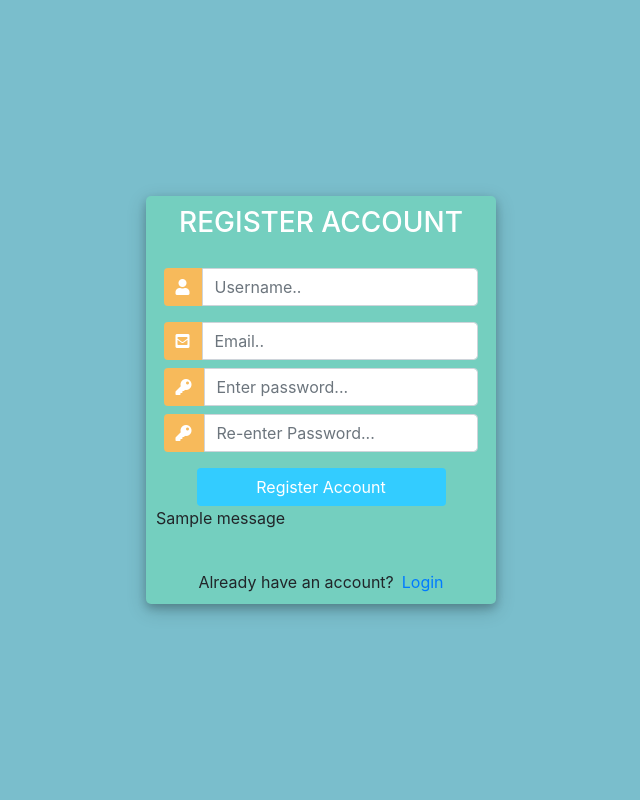
After one commit to evaristofm/-control_customers, a Django app: template accounts/templates/accounts/register.html in a window 1280 px wide. The commit adds this page. Shown: the whole page, without its empty margins (319-959 px from the left). Run offline with Django 3.2, Linux system fonts and the light colour scheme; the template is opened without the code that fills it, so the values that code supplies are empty, except form fields; tables that the repository leaves empty hold one stand-in row (values such as "Sample post"); one stand-in notice (Sample message) is shown; form fields are guessed from the names that the template uses; some libraries are stand-ins or nearby versions.

Commit message:
adding funcionality and templates

```diff
--- /dev/null
+++ b/accounts/templates/accounts/register.html
@@ -0,0 +1,141 @@
+<!DOCTYPE html>
+<html>
+
+<head>
+	<title>Login</title>
+	<link rel="stylesheet" href="https://stackpath.bootstrapcdn.com/bootstrap/4.1.3/css/bootstrap.min.css" integrity="sha384-MCw98/SFnGE8fJT3GXwEOngsV7Zt27NXFoaoApmYm81iuXoPkFOJwJ8ERdknLPMO" crossorigin="anonymous">
+	<script src="https://ajax.googleapis.com/ajax/libs/jquery/3.3.1/jquery.min.js"></script>
+	<link rel="stylesheet" href="https://use.fontawesome.com/releases/v5.6.1/css/all.css" integrity="sha384-gfdkjb5BdAXd+lj+gudLWI+BXq4IuLW5IT+brZEZsLFm++aCMlF1V92rMkPaX4PP" crossorigin="anonymous">
+
+	<style>
+		body,
+		html {
+			margin: 0;
+			padding: 0;
+			height: 100%;
+			background: #7abecc !important;
+		}
+		.user_card {
+			width: 350px;
+			margin-top: auto;
+			margin-bottom: auto;
+			background: #74cfbf;
+			position: relative;
+			display: flex;
+			justify-content: center;
+			flex-direction: column;
+			padding: 10px;
+			box-shadow: 0 4px 8px 0 rgba(0, 0, 0, 0.2), 0 6px 20px 0 rgba(0, 0, 0, 0.19);
+			-webkit-box-shadow: 0 4px 8px 0 rgba(0, 0, 0, 0.2), 0 6px 20px 0 rgba(0, 0, 0, 0.19);
+			-moz-box-shadow: 0 4px 8px 0 rgba(0, 0, 0, 0.2), 0 6px 20px 0 rgba(0, 0, 0, 0.19);
+			border-radius: 5px;
+
+		}
+
+		.form_container {
+			margin-top: 20px;
+		}
+
+		#form-title{
+			color: #fff;
+		}
+		.login_btn {
+			width: 100%;
+			background: #33ccff !important;
+			color: white !important;
+		}
+		.login_btn:focus {
+			box-shadow: none !important;
+			outline: 0px !important;
+		}
+		.login_container {
+			padding: 0 2rem;
+		}
+		.input-group-text {
+			background: #f7ba5b !important;
+			color: white !important;
+			border: 0 !important;
+			border-radius: 0.25rem 0 0 0.25rem !important;
+		}
+		.input_user,
+		.input_pass:focus {
+			box-shadow: none !important;
+			outline: 0px !important;
+		}
+
+	</style>
+
+</head>
+<body>
+	<div class="container h-100">
+		<div class="d-flex justify-content-center h-100">
+			<div class="user_card">
+				<div class="d-flex justify-content-center">
+					<h3 id="form-title">REGISTER ACCOUNT</h3>
+				</div>
+				<div class="d-flex justify-content-center form_container">
+
+					<form method="POST" action="">
+                        {% csrf_token %}
+						<div class="input-group mb-3">
+							<div class="input-group-append">
+								<span class="input-group-text"><i class="fas fa-user"></i></span>
+							</div>
+							{{ form.username }}
+						</div>
+						<div class="input-group mb-2">
+							<div class="input-group-append">
+								<span class="input-group-text"><i class="fas fa-envelope-square"></i></span>
+							</div>
+							{{ form.email }}
+						</div>
+						<div class="input-group mb-2">
+							<div class="input-group-append">
+								<span class="input-group-text"><i class="fas fa-key"></i></span>
+							</div>
+							{{ form.password1 }}
+						</div>
+						<div class="input-group mb-2">
+							<div class="input-group-append">
+								<span class="input-group-text"><i class="fas fa-key"></i></span>
+							</div>
+							{{ form.password2 }}
+						</div>
+
+				   		<div class="d-flex justify-content-center mt-3 login_container">
+				 			<input class="btn login_btn" type="submit" value="Register Account">
+				   		</div>
+					</form>
+				</div>
+
+				{% for message in messages %}
+					<p id="messages">{{ message }}</p>
+				{% endfor %}
+
+				<div class="mt-4">
+					<div class="d-flex justify-content-center links">
+						Already have an account? <a href="{% url 'login' %}" class="ml-2">Login</a>
+					</div>
+				</div>
+			</div>
+		</div>
+	</div>
+	<script>
+						/* Because i didnt set placeholder values in forms.py they will be set here using vanilla Javascript
+		//We start indexing at one because CSRF_token is considered and input field
+		 */
+
+		//Query All input fields
+		var form_fields = document.getElementsByTagName('input')
+		form_fields[1].placeholder='Username..';
+		form_fields[2].placeholder='Email..';
+		form_fields[3].placeholder='Enter password...';
+		form_fields[4].placeholder='Re-enter Password...';
+
+
+		for (var field in form_fields){
+			form_fields[field].className += ' form-control'
+		}
+	</script>
+</body>
+</html>
--- a/accounts/urls.py
+++ b/accounts/urls.py
@@ -2,6 +2,11 @@ from django.urls import path
 from . import views
 
 urlpatterns = [
+    path('register/', views.registerPage, name='register'),
+    path('login/', views.loginPage, name='login'),
+    path('logout/', views.logoutUser, name='logout'),
+
+
     path('', views.home, name='home'),
     path('products/', views.products, name='products'),
     path('customer/<str:pk>/', views.customer, name='customer'),
```
Also changed, not shown: accounts/forms.py (+7 -0 lines), accounts/templates/accounts/login.html (added, +125 -0 lines), accounts/templates/accounts/navbar.html (+12 -0 lines), accounts/views.py (+57 -2 lines).
